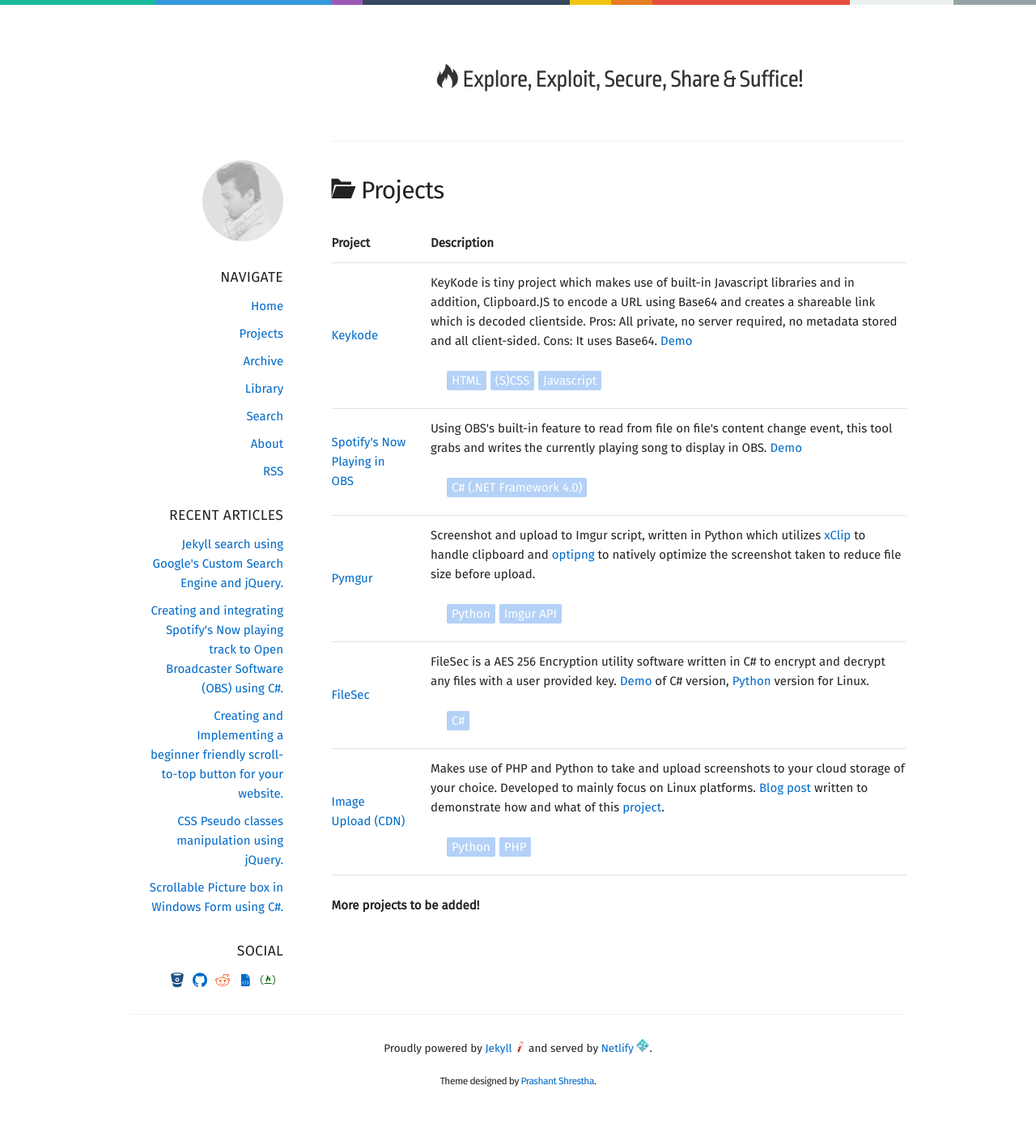
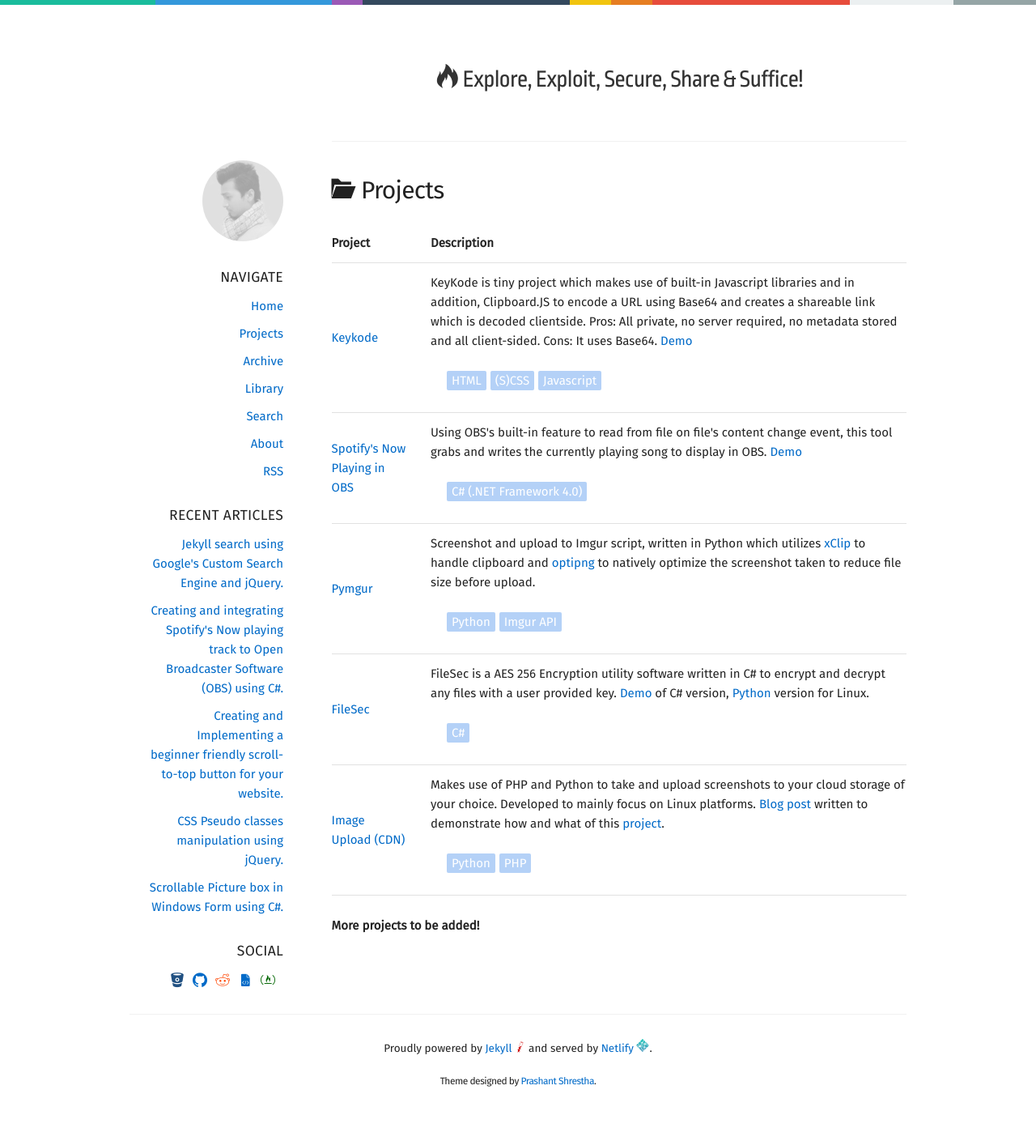
Before and after one commit to intern0t/personal-blog, a Jekyll site: the page built from projects.md, in a window 1280 px wide. Shown: the whole page at 81% size. Built offline with Jekyll 4.4.1, drawn with Linux system fonts in a browser that asks for light colours; nearby versions of some CDN libraries; some web fonts are replaced.

Commit message:
Added spacing in between the languages used.

```diff
--- a/assets/css/blog.scss
+++ b/assets/css/blog.scss
@@ -226,7 +226,7 @@ body {
                         color: white;
                         border-radius: 2px;
                         padding: 0px 6px;
-                        margin: 0 5px 0 0;
+                        margin: 0 5px 5px 0;
                     }
                 }
 
```
